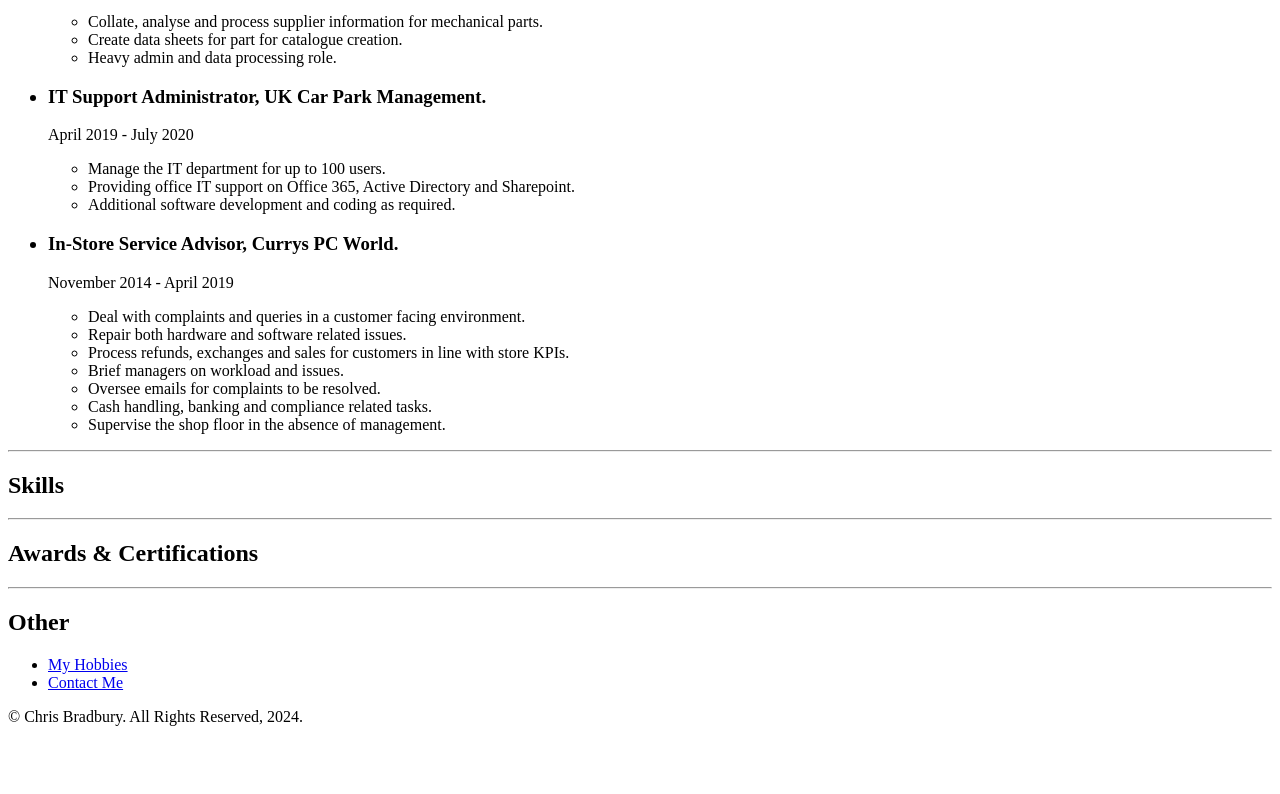
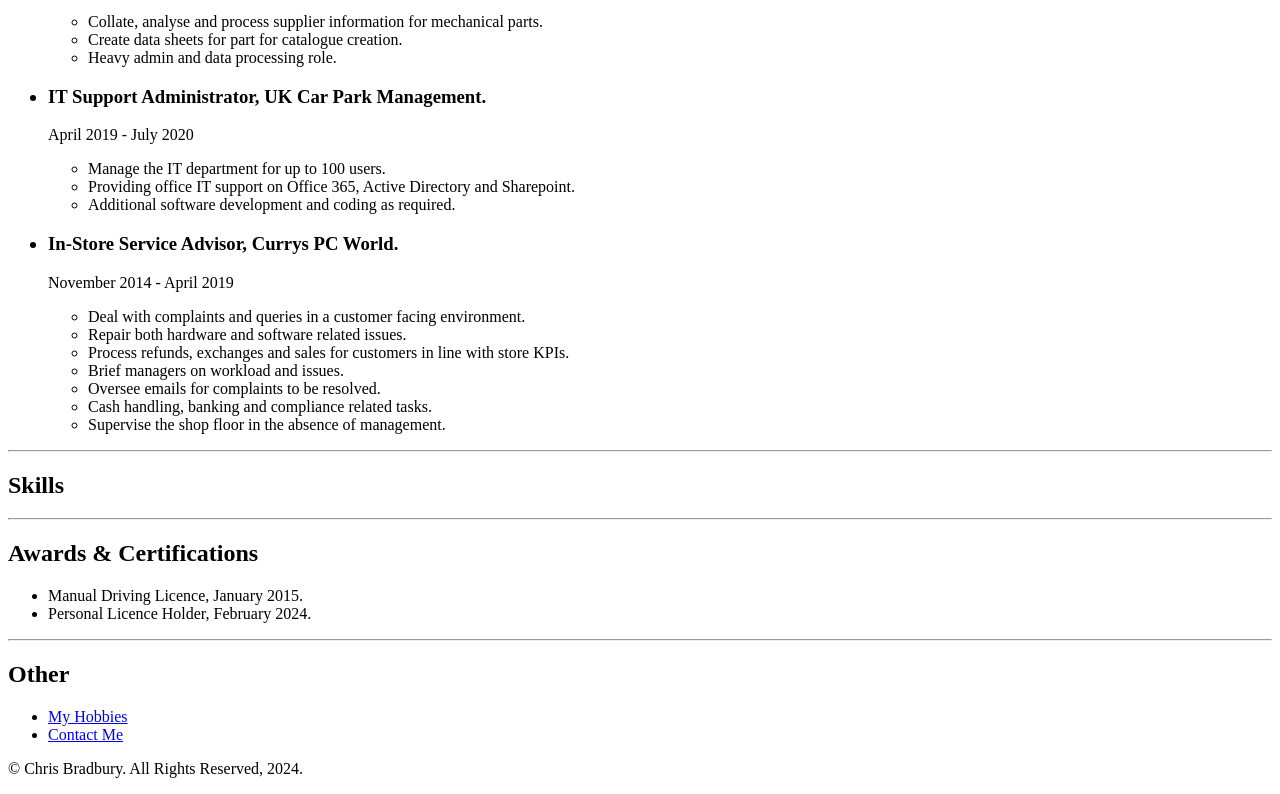
Before and after one commit to chrisjbradbury/capstone-1, a plain HTML site: page index.html in a window 1280 px wide. Shown: the part 1374-2168 px from the top of the page. Before the commit the page ends 2116 px from the top, so only its background shows below. Drawn offline with Linux system fonts and the light colour scheme.

Commit message:
Add files via upload

```diff
--- a/index.html
+++ b/index.html
@@ -97,7 +97,10 @@
     <hr />
 
     <h2>Awards & Certifications</h2>
-    <!-- Awards & Certification Information Here -->
+    <ul>
+      <li>Manual Driving Licence, January 2015.</li>
+      <li>Personal Licence Holder, February 2024.</li>
+    </ul>
     <hr />
 
     <h2>Other</h2>
```
